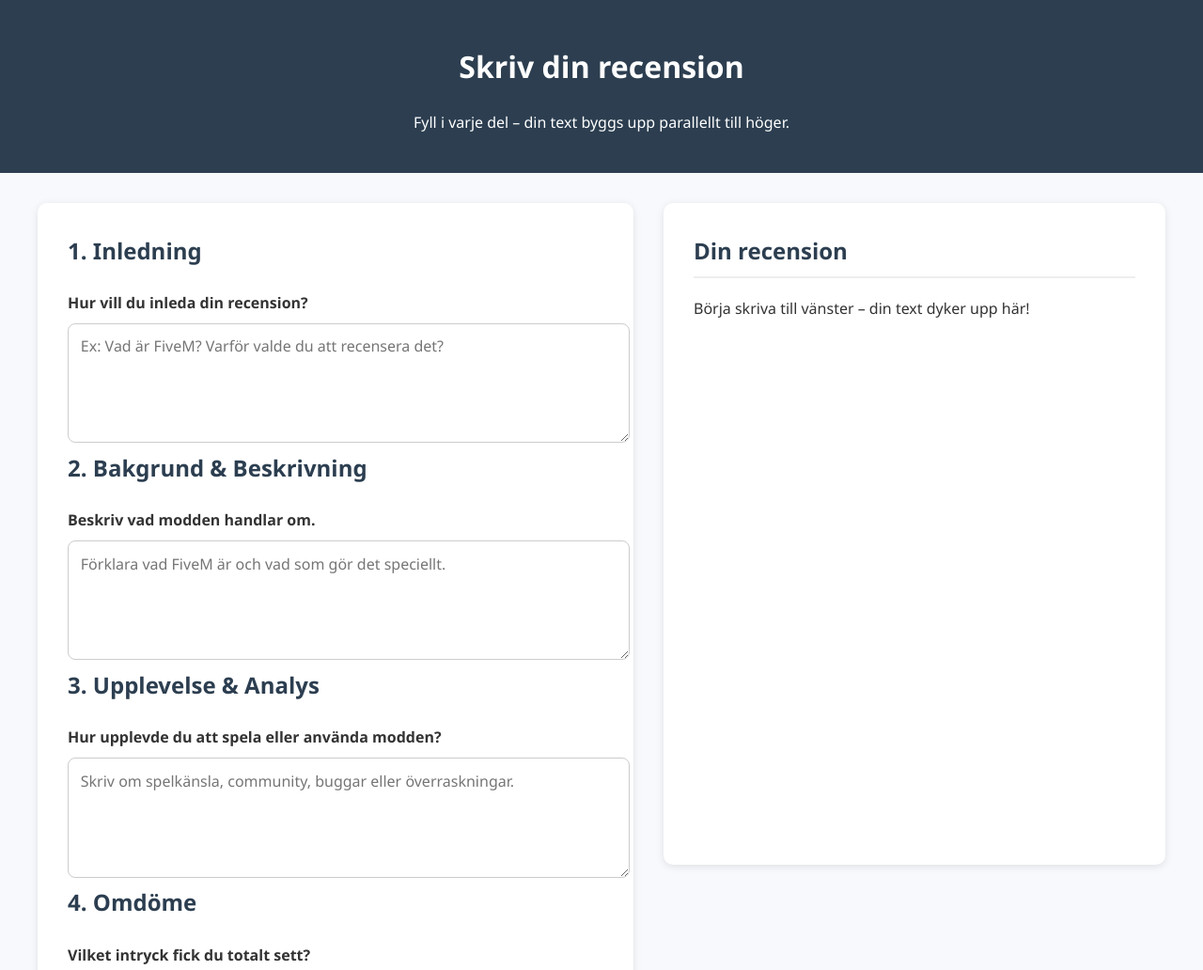
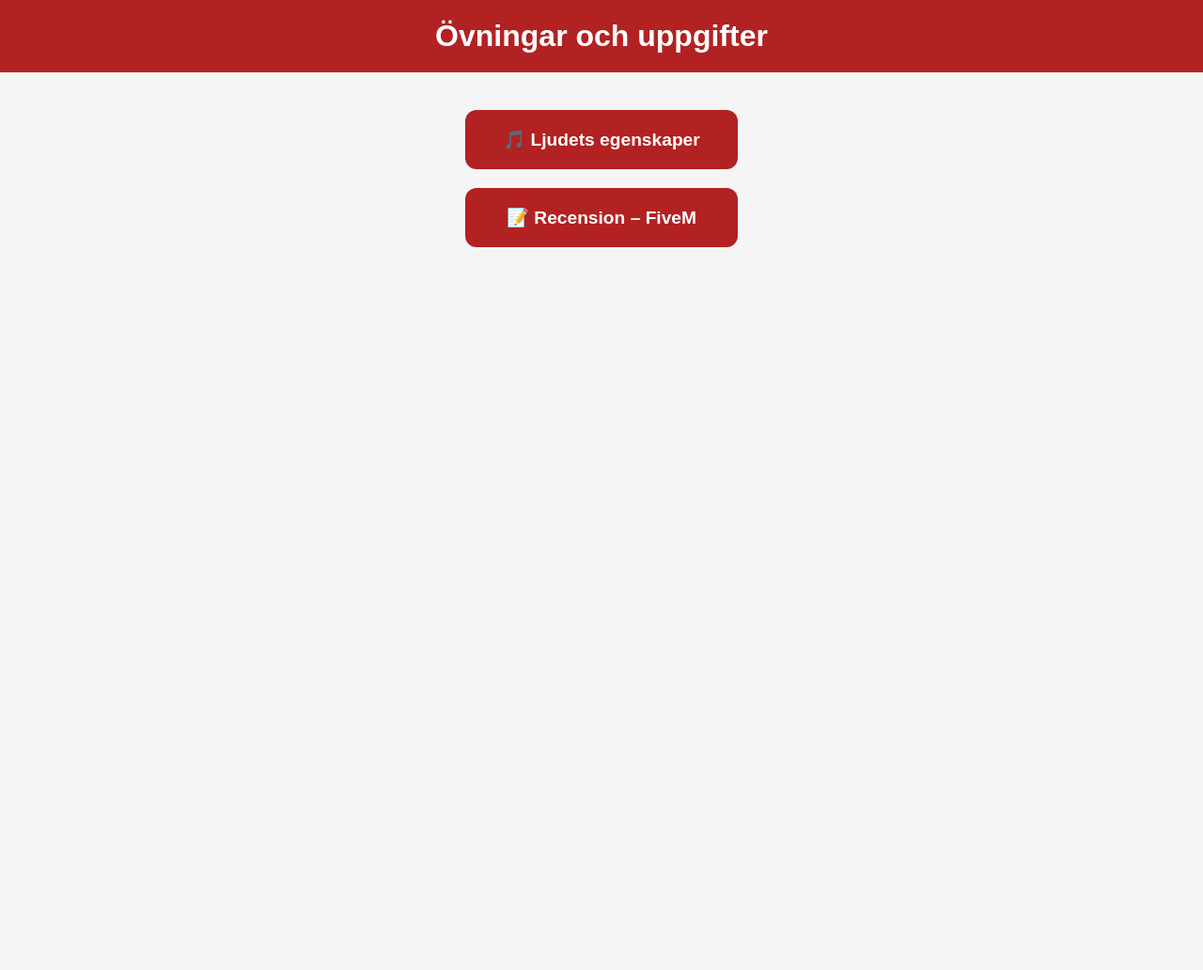
Before and after one commit to skoldaniel/recension-fivem, a plain HTML site: page index.html in a window 1280 px wide. Shown: the top 1032 px of the page at 94% size. After the commit the page ends 800 px from the top, so only its background shows below. Drawn offline with Linux system fonts and the light colour scheme.

Commit message:
Add files via upload

```diff
--- a/index.html
+++ b/index.html
@@ -3,190 +3,58 @@
 <head>
   <meta charset="UTF-8">
   <meta name="viewport" content="width=device-width, initial-scale=1.0">
-  <title>Skriv din recension</title>
+  <title>Övningar och uppgifter</title>
   <style>
     body {
-      font-family: "Segoe UI", sans-serif;
-      background-color: #f7f9fc;
-      color: #333;
+      font-family: Arial, sans-serif;
+      background-color: #f5f5f5;
       margin: 0;
       padding: 0;
-      line-height: 1.6;
-    }
-
-    header {
-      background-color: #2c3e50;
-      color: white;
-      padding: 1.5rem;
       text-align: center;
     }
 
-    main {
-      display: flex;
-      flex-wrap: wrap;
-      max-width: 1200px;
-      margin: 2rem auto;
-      gap: 2rem;
-      padding: 0 1rem;
+    h1 {
+      background-color: #b22222; /* tegelröd */
+      color: white;
+      padding: 20px 0;
+      margin: 0;
+      font-size: 2em;
     }
 
-    .form-section {
-      flex: 1 1 500px;
-      background-color: white;
-      padding: 2rem;
-      border-radius: 10px;
-      box-shadow: 0 2px 8px rgba(0,0,0,0.1);
+    .container {
+      display: flex;
+      flex-direction: column;
+      align-items: center;
+      gap: 20px;
+      padding: 40px 0;
     }
 
-    .preview {
-      flex: 1 1 400px;
-      background-color: #ffffff;
-      padding: 2rem;
-      border-radius: 10px;
-      box-shadow: 0 2px 8px rgba(0,0,0,0.1);
-      overflow-y: auto;
-      max-height: 80vh;
+    .box {
+      background-color: #b22222; /* tegelröd */
+      color: white;
+      width: 250px;
+      padding: 20px;
+      border-radius: 12px;
+      text-decoration: none;
+      font-size: 1.2em;
+      font-weight: bold;
+      transition: background-color 0.3s, transform 0.2s;
     }
 
-    label {
-      font-weight: 600;
-      display: block;
-      margin-top: 1.5rem;
-    }
-
-    textarea {
-      width: 100%;
-      height: 100px;
-      margin-top: 0.5rem;
-      padding: 0.8rem;
-      border-radius: 8px;
-      border: 1px solid #ccc;
-      font-family: inherit;
-      font-size: 1rem;
-      resize: vertical;
-    }
-
-    textarea:focus {
-      outline: none;
-      border-color: #3498db;
-      box-shadow: 0 0 5px rgba(52,152,219,0.3);
-    }
-
-    button {
-      background-color: #3498db;
-      color: white;
-      padding: 0.8rem 1.5rem;
-      border: none;
-      border-radius: 8px;
-      cursor: pointer;
-      margin-top: 2rem;
-      font-size: 1rem;
-    }
-
-    button:hover {
-      background-color: #2980b9;
-    }
-
-    h2 {
-      margin-top: 0;
-      color: #2c3e50;
-    }
-
-    .preview h2 {
-      border-bottom: 2px solid #eee;
-      padding-bottom: 0.5rem;
-    }
-
-    .preview p {
-      margin-bottom: 1.2rem;
-      white-space: pre-wrap;
-    }
-
-    footer {
-      text-align: center;
-      padding: 1rem;
-      color: #777;
-      font-size: 0.9rem;
+    .box:hover {
+      background-color: #8b1a1a;
+      transform: scale(1.05);
     }
   </style>
 </head>
 <body>
-  <header>
-    <h1>Skriv din recension</h1>
-    <p>Fyll i varje del – din text byggs upp parallellt till höger.</p>
-  </header>
 
-  <main>
-    <div class="form-section">
-      <section>
-        <h2>1. Inledning</h2>
-        <label for="intro">Hur vill du inleda din recension?</label>
-        <textarea id="intro" placeholder="Ex: Vad är FiveM? Varför valde du att recensera det?"></textarea>
-      </section>
+  <h1>Övningar och uppgifter</h1>
 
-      <section>
-        <h2>2. Bakgrund & Beskrivning</h2>
-        <label for="description">Beskriv vad modden handlar om.</label>
-        <textarea id="description" placeholder="Förklara vad FiveM är och vad som gör det speciellt."></textarea>
-      </section>
+  <div class="container">
+    <a href="ljudets-egenskaper.html" class="box">🎵 Ljudets egenskaper</a>
+    <a href="recension-fivem.html" class="box">📝 Recension – FiveM</a>
+  </div>
 
-      <section>
-        <h2>3. Upplevelse & Analys</h2>
-        <label for="experience">Hur upplevde du att spela eller använda modden?</label>
-        <textarea id="experience" placeholder="Skriv om spelkänsla, community, buggar eller överraskningar."></textarea>
-      </section>
-
-      <section>
-        <h2>4. Omdöme</h2>
-        <label for="opinion">Vilket intryck fick du totalt sett?</label>
-        <textarea id="opinion" placeholder="Motivera vad du tycker och varför."></textarea>
-      </section>
-
-      <section>
-        <h2>5. Avslutning</h2>
-        <label for="conclusion">Hur vill du avrunda recensionen?</label>
-        <textarea id="conclusion" placeholder="Sammanfatta och ge ett sista intryck eller rekommendation."></textarea>
-      </section>
-
-      <button type="button" id="downloadBtn">Ladda ner min recension</button>
-    </div>
-
-    <div class="preview">
-      <h2>Din recension</h2>
-      <p id="previewText">Börja skriva till vänster – din text dyker upp här!</p>
-    </div>
-  </main>
-
-  <footer>
-    <p>Din text sparas inte automatiskt – kopiera den eller ladda ner innan du stänger sidan.</p>
-  </footer>
-
-  <script>
-    const fields = ["intro", "description", "experience", "opinion", "conclusion"];
-    const preview = document.getElementById("previewText");
-    const downloadBtn = document.getElementById("downloadBtn");
-
-    // Uppdatera förhandsvisningen i realtid
-    fields.forEach(id => {
-      document.getElementById(id).addEventListener("input", updatePreview);
-    });
-
-    function updatePreview() {
-      const textParts = fields.map(id => document.getElementById(id).value.trim());
-      const fullText = textParts.filter(p => p).join("\n\n");
-      preview.textContent = fullText || "Börja skriva till vänster – din text dyker upp här!";
-    }
-
-    // Möjlighet att ladda ner recensionen som .txt-fil
-    downloadBtn.addEventListener("click", () => {
-      const textParts = fields.map(id => document.getElementById(id).value.trim());
-      const fullText = textParts.filter(p => p).join("\n\n");
-      const blob = new Blob([fullText], { type: "text/plain;charset=utf-8" });
-      const link = document.createElement("a");
-      link.href = URL.createObjectURL(blob);
-      link.download = "min_recension.txt";
-      link.click();
-    });
-  </script>
 </body>
 </html>
```
